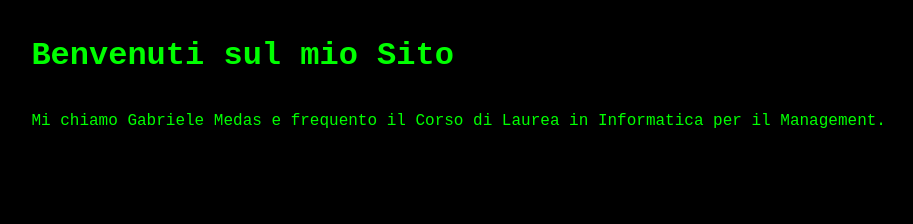
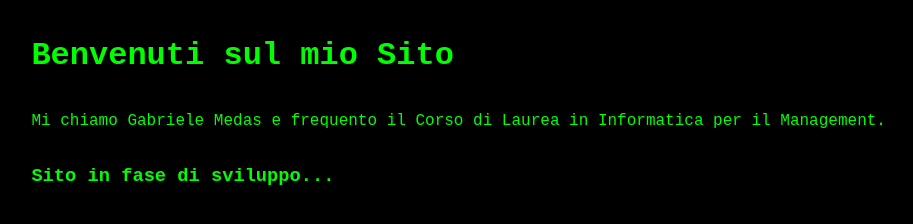
Before and after one commit to gabrielemedas/Sitoweb, a plain HTML site: page index.html in a window 1280 px wide. Shown: the whole page, without its empty margins (15-928 px from the left). Drawn offline with Linux system fonts and the light colour scheme.

Commit message:
modifica index

```diff
--- a/index.html
+++ b/index.html
@@ -12,6 +12,8 @@
 
     <p> Mi chiamo Gabriele Medas e frequento il Corso di Laurea in Informatica per il Management.</p>
 
+    <h3> Sito in fase di sviluppo...</h3>
+
 
 </body>
 </html>
```
